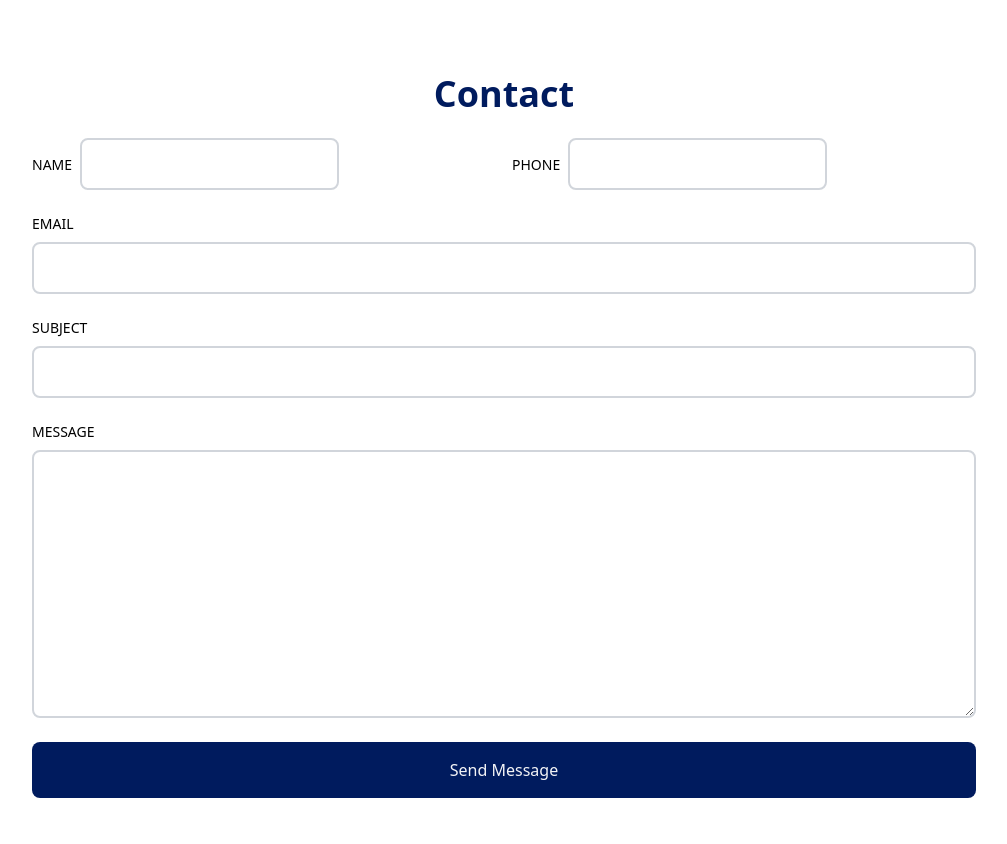
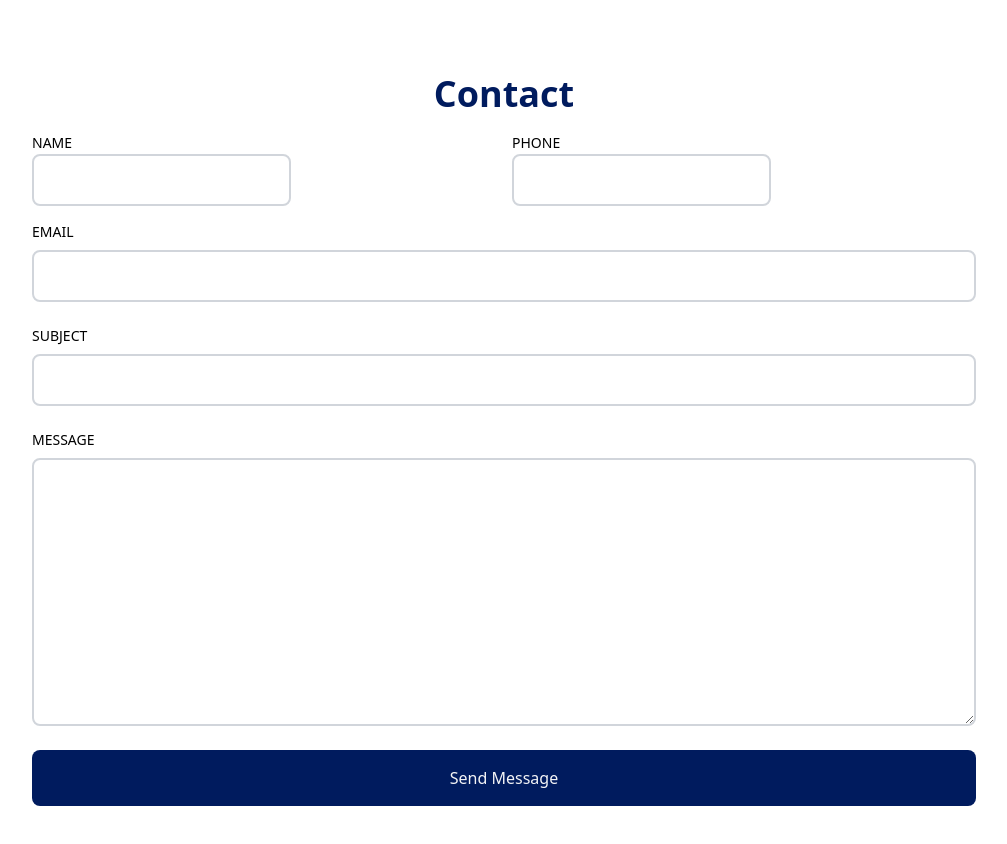
Before and after one commit to x-farzan/React-CMS, a React (Vite) app: page / in a window 1280 px wide. Shown: the part 2140-2984 px from the top of the page, without its empty margins (168-1175 px from the left). Built offline with nearby package versions, Linux system fonts and the light colour scheme.

Commit message:
Changes in contact form and scroll effect

```diff
--- a/src/components/Contact.jsx
+++ b/src/components/Contact.jsx
@@ -7,25 +7,25 @@ const Contact = () => {
         Contact
       </h1>
       <form action="" method="POST" encType="multipart/form-data">
-        <div className="grid md:grid-cols-2 gap-4 w-full py-2">
-          <div className="flex-flex-col">
+        <div className="grid md:grid-cols-2 gap-4 w-full py-2flex flex-col">
+          <div className="">
             <label htmlFor="" className="uppercase text-sm py-2">
               Name
             </label>
             <input
               type="text"
               name="name"
-              className="border-2 rounded-lg p-3 border-gray-300 ml-2"
+              className="border-2 rounded-lg p-3 border-gray-300 block"
             />
           </div>
-          <div>
+          <div className="">
             <label htmlFor="" className="uppercase text-sm py-2">
               Phone
             </label>
             <input
               type="text"
               name="phone"
-              className="border-2 rounded-lg p-3 border-gray-300 ml-2"
+              className="border-2 rounded-lg p-3 border-gray-300 block"
             />
           </div>
         </div>
--- a/src/index.css
+++ b/src/index.css
@@ -1,3 +1,7 @@
 @tailwind base;
 @tailwind components;
 @tailwind utilities;
+
+* {
+  scroll-behavior: smooth;
+}
```
